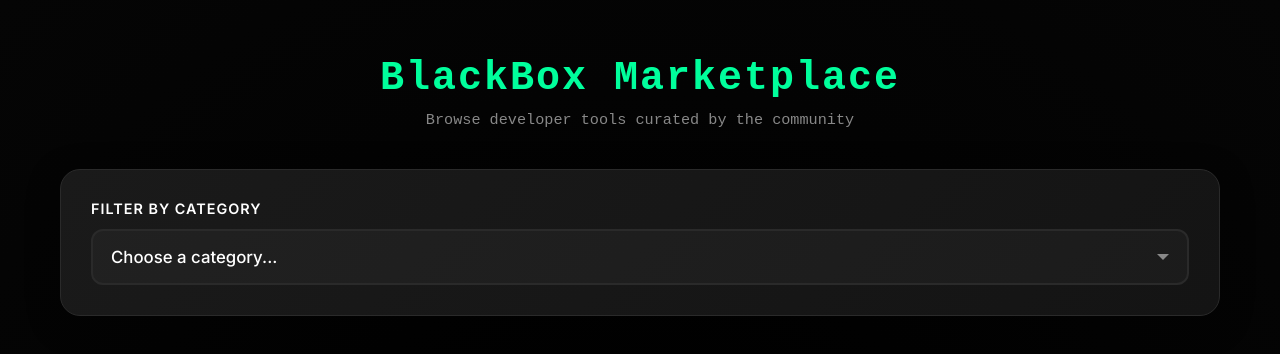
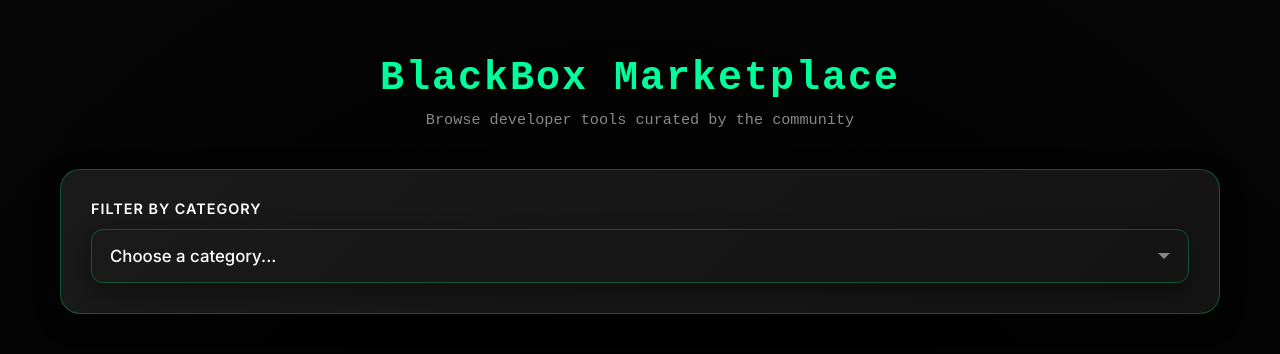
Before and after one commit to code-with-aboje/BLACK-BOX-official, a plain HTML site: page Market/market.html in a window 1280 px wide. Shown: the top 354 px of the page. Drawn offline with Linux system fonts and the light colour scheme; no server answers.

Commit message:
Update market.css

```diff
--- a/Market/market.css
+++ b/Market/market.css
@@ -334,7 +334,8 @@
     border: 1px solid #2a2a2a;
     border-radius: 20px;
     padding: 30px;
-    box-shadow: 0 8px 32px rgba(0, 0, 0, 0.4);
+    box-shadow: 0 8px 24px rgba(0, 0, 0, 0.4);
+    border: 1px solid #00ff7f44;
 }
 
 .filter-label {
@@ -357,7 +358,7 @@
 .select-trigger-filter {
     width: 100%;
     padding: 16px 18px;
-    background: rgba(255, 255, 255, 0.03);
+    box-shadow: 0 8px 24px rgba(0, 0, 0, 0.4);
     border: 2px solid #2a2a2a;
     border-radius: 12px;
     color: #ffffff;
@@ -370,11 +371,19 @@
     justify-content: space-between;
     align-items: center;
     user-select: none;
+    border: 1px solid #00ff7f44;
+
 }
+.select-trigger-filter span{
+    color: white;
+}
+
+
+
 
 .select-trigger-filter:hover {
     background: rgba(255, 255, 255, 0.06);
-    border-color: #3a3a3a;
+    border-color:white;
 }
 
 .select-trigger-filter.active {
```
